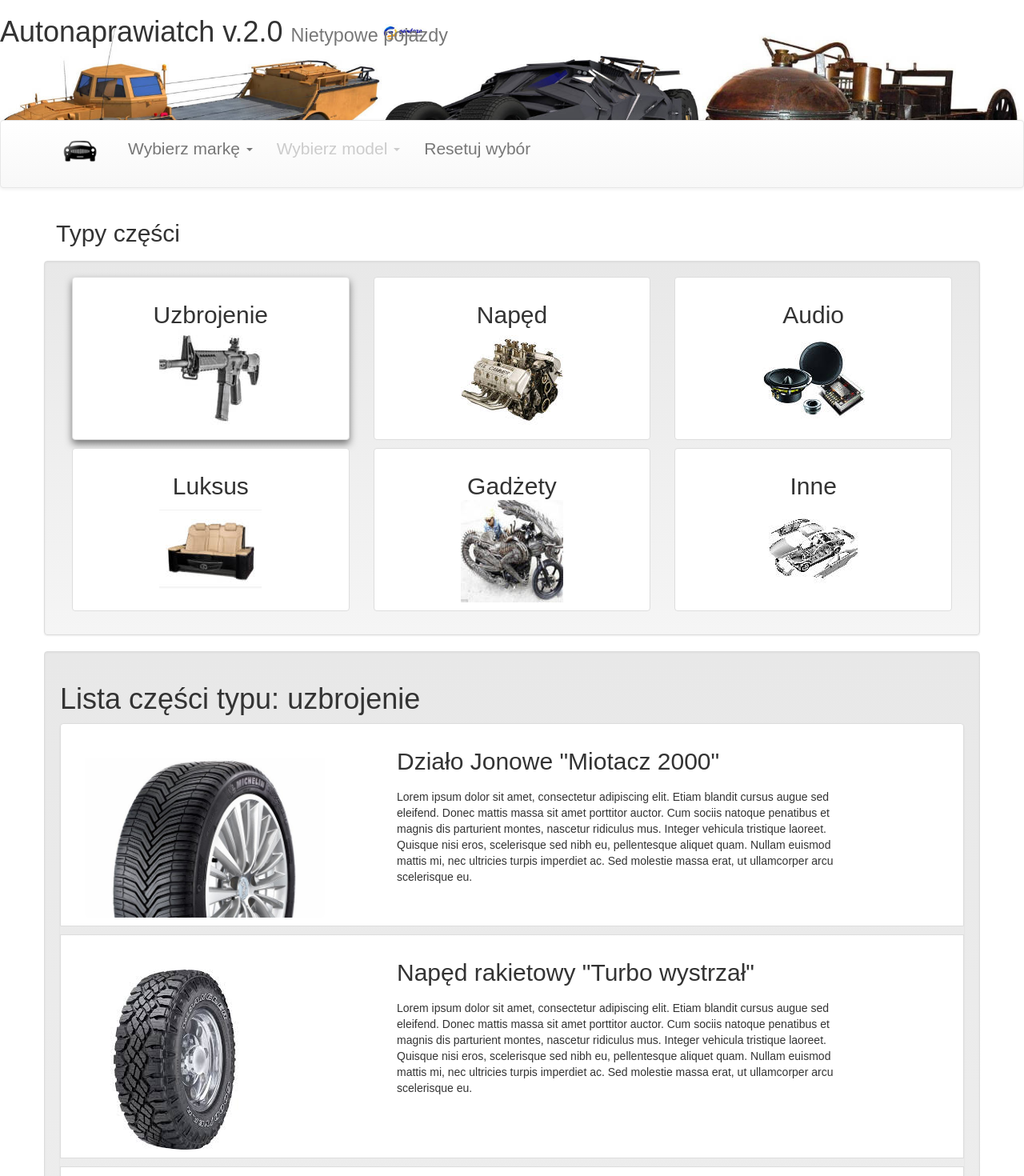
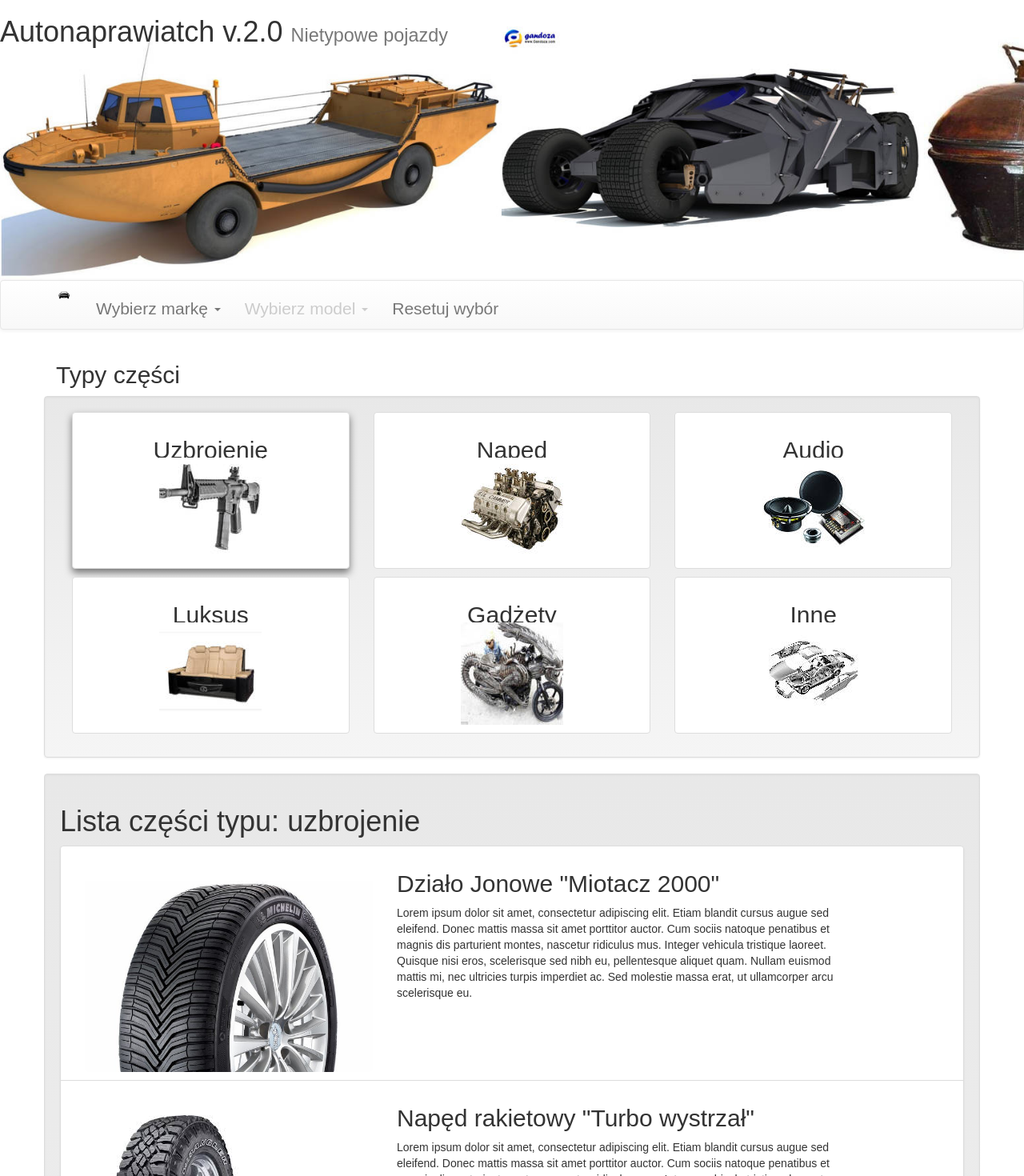
Before and after one commit to infoshareacademy/jfdd5-vikata-app, a React (Create React App) app: page / in a window 1280 px wide. Shown: the top 1470 px of the page at 80% size. Built offline with nearby package versions, Linux system fonts and the light colour scheme.

Commit message:
PageHeader working

```diff
--- a/src/App/App.css
+++ b/src/App/App.css
@@ -1,17 +1,15 @@
 .pageHeader {
   width:100%;
-  height:130px;
   background-image:url('../../public/img/img-header/vikata-app-baner.jpg');
   background-size:cover;
 }
-
-@media screen and (min-width:801px) and (max-width:1200px) {
+@media screen and (min-width:550px) and (max-width:1200px) {
   .pageHeader {
-    height:130px;
+    min-height:220px;
   }
 }
-@media screen and (min-width:1201px) {
+@media screen and (min-width:1201px) and (max-width:1600px) {
   .pageHeader {
-    height:130px;
+    min-height:330px;
   }
 }
--- a/src/index.css
+++ b/src/index.css
@@ -4,8 +4,6 @@ body {
   font-family: sans-serif;
 }
 .img-responsive {
-  max-width: 300px;
-  /* height: auto; */
-  max-height: 300px;
-  padding-top: 50px
-}
+   max-height: 300px;
+   padding-top: 50px
+ }
```
Also changed, not shown: src/index.js (+5 -13 lines).
